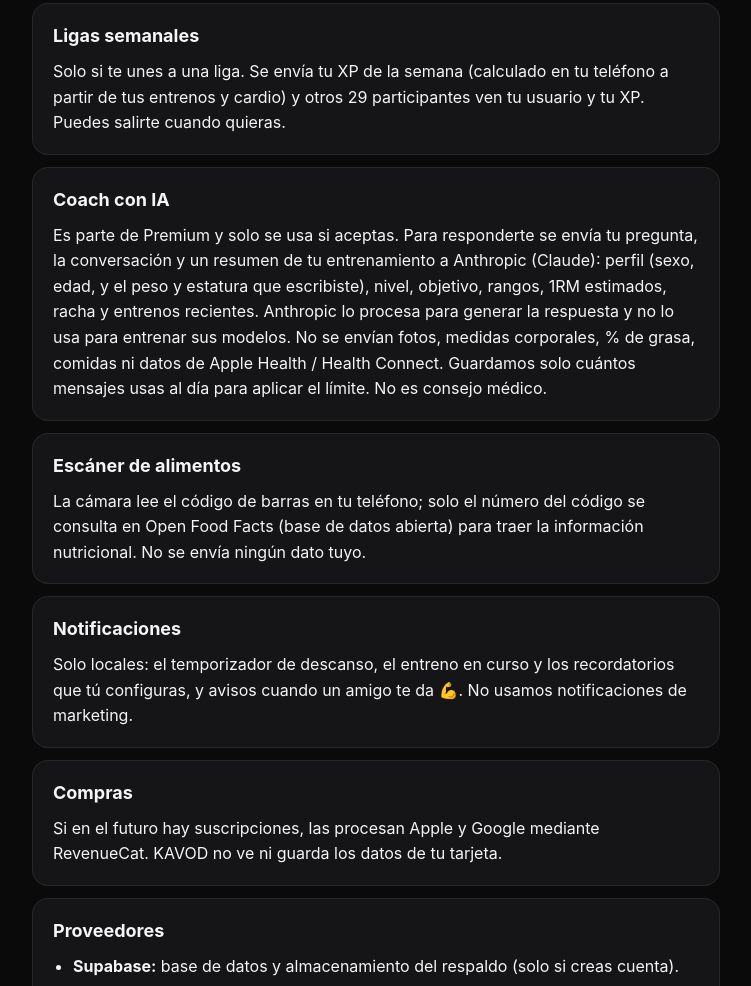
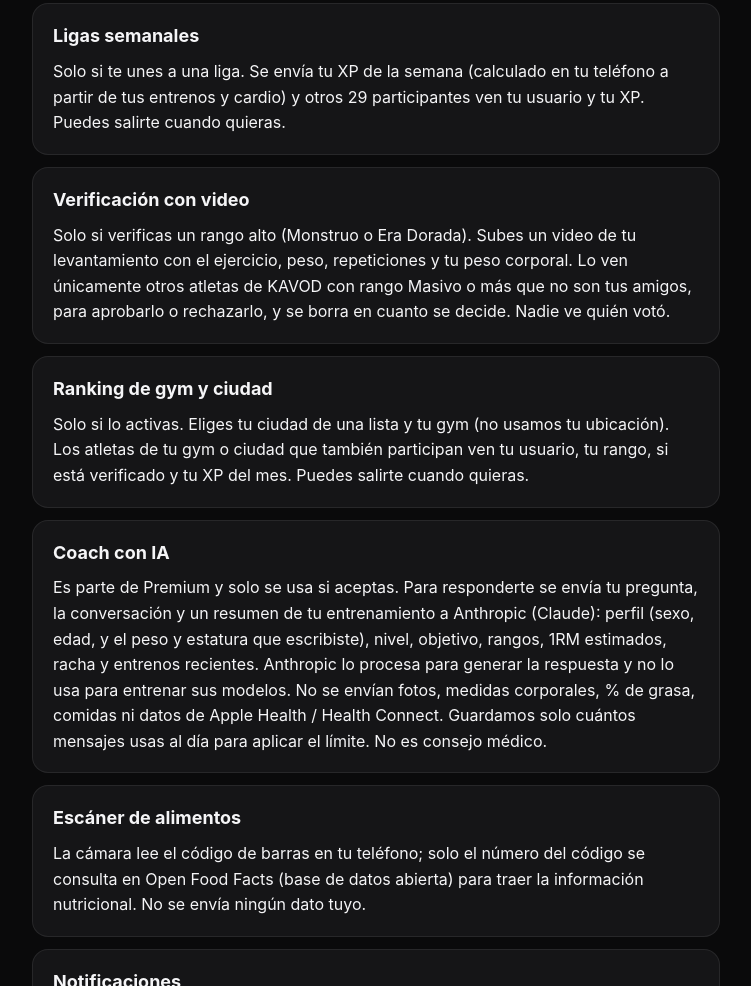
Before and after one commit to onscreengrain87/kavod-legal, a plain HTML site: page privacidad.html in a window 1280 px wide. Shown: the part 1441-2427 px from the top of the page, without its empty margins (264-1015 px from the left). Drawn offline with Linux system fonts and the light colour scheme.

Commit message:
Privacidad: verificacion con video y ranking de gym/ciudad

```diff
--- a/privacidad.html
+++ b/privacidad.html
@@ -65,6 +65,16 @@
   </section>
 
   <section>
+    <h2>Verificación con video</h2>
+    <p>Solo si verificas un rango alto (Monstruo o Era Dorada). Subes un video de tu levantamiento con el ejercicio, peso, repeticiones y tu peso corporal. Lo ven únicamente otros atletas de KAVOD con rango Masivo o más que no son tus amigos, para aprobarlo o rechazarlo, y se borra en cuanto se decide. Nadie ve quién votó.</p>
+  </section>
+
+  <section>
+    <h2>Ranking de gym y ciudad</h2>
+    <p>Solo si lo activas. Eliges tu ciudad de una lista y tu gym (no usamos tu ubicación). Los atletas de tu gym o ciudad que también participan ven tu usuario, tu rango, si está verificado y tu XP del mes. Puedes salirte cuando quieras.</p>
+  </section>
+
+  <section>
     <h2>Coach con IA</h2>
     <p>Es parte de Premium y solo se usa si aceptas. Para responderte se envía tu pregunta, la conversación y un resumen de tu entrenamiento a Anthropic (Claude): perfil (sexo, edad, y el peso y estatura que escribiste), nivel, objetivo, rangos, 1RM estimados, racha y entrenos recientes. Anthropic lo procesa para generar la respuesta y no lo usa para entrenar sus modelos. No se envían fotos, medidas corporales, % de grasa, comidas ni datos de Apple Health / Health Connect. Guardamos solo cuántos mensajes usas al día para aplicar el límite. No es consejo médico.</p>
   </section>
```
